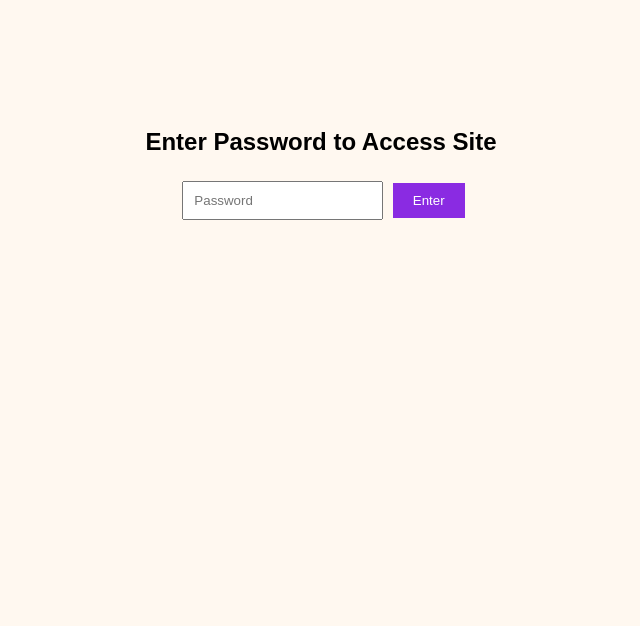
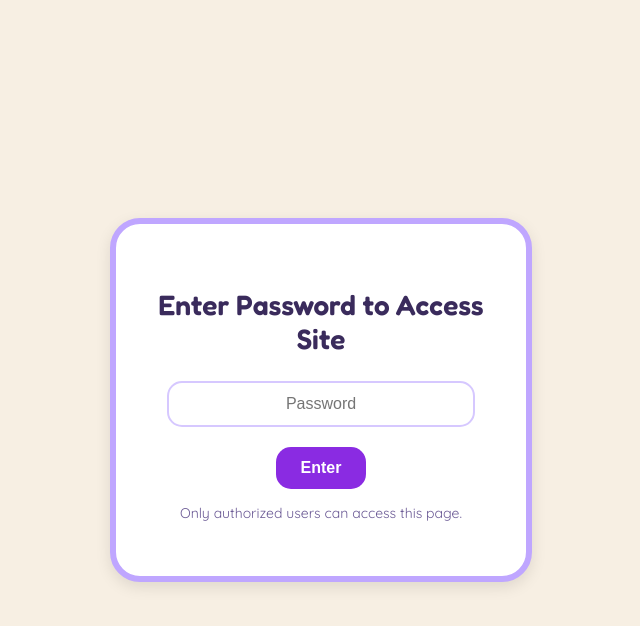
Before and after one commit to EmeraldCook1e/New-Zara-Life, a plain HTML site: page login.html in a window 1280 px wide. Shown: the whole page, without its empty margins (319-959 px from the left). Drawn offline with Linux system fonts and the light colour scheme.

Commit message:
login.html

```diff
--- a/login.html
+++ b/login.html
@@ -2,24 +2,97 @@
 <html lang="en">
 <head>
 <meta charset="UTF-8">
-  <title>Login</title>
+<meta name="viewport" content="width=device-width, initial-scale=1.0">
+<title>Login - My Website</title>
+
+<!-- Import Google Fonts to match index.html -->
+<link href="https://fonts.googleapis.com/css2?family=Fredoka:wght@400;600&family=Quicksand:wght@400;600&display=swap" rel="stylesheet">
+
 <style>
-    body { background-color: #fff8f0; font-family: sans-serif; text-align: center; padding-top: 100px; }
-    input { padding: 10px; margin: 5px; }
-    button { padding: 10px 20px; background-color: #8a2be2; color: white; border: none; cursor: pointer; }
+/* Page background and fonts */
+body {
+  background:#f7efe3; /* cream background */
+  font-family:'Quicksand', sans-serif;
+  margin:0;
+  display:flex;
+  justify-content:center;
+  align-items:center;
+  height:100vh;
+}
+
+/* Login box */
+.wrapper {
+  background:#ffffff;
+  border:6px solid #bfa6ff; /* soft purple border */
+  border-radius:30px;
+  padding:40px 30px;
+  text-align:center;
+  width:350px;
+  box-shadow: 0 5px 15px rgba(0,0,0,0.1);
+}
+
+/* Header text */
+h2 {
+  font-family:'Fredoka', sans-serif;
+  font-size:28px;
+  color:#3a2b5c;
+  margin-bottom:15px;
+}
+
+/* Password input */
+input[type="password"] {
+  padding:12px;
+  width:80%;
+  margin:10px 0;
+  border-radius:15px;
+  border:2px solid #d6c8ff;
+  font-size:16px;
+  text-align:center;
+}
+
+/* Login button */
+button {
+  padding:12px 25px;
+  background:#8a2be2; /* purple button */
+  color:white;
+  border:none;
+  border-radius:15px;
+  font-weight:bold;
+  cursor:pointer;
+  font-size:16px;
+  margin-top:10px;
+}
+
+/* Button hover effect */
+button:hover {
+  background:#6f1db5;
+}
+
+/* Optional small text */
+p {
+  color:#6b5a95;
+  font-size:14px;
+  margin-top:15px;
+}
 </style>
 </head>
+
 <body>
+<div class="wrapper">
   <h2>Enter Password to Access Site</h2>
   <input type="password" id="password" placeholder="Password">
+  <br>
   <button onclick="checkPassword()">Enter</button>
+  <p>Only authorized users can access this page.</p>
+</div>
 
 <script>
 function checkPassword() {
   const pw = document.getElementById('password').value;
-      const correctPw = "Zara1234"; // <-- Change this to your password
+  const correctPw = "Zara1234"; // <-- Replace with your password
   if(pw === correctPw) {
-        window.location.href = "index.html"; // <-- Your main page
+    sessionStorage.setItem('loggedIn','true'); // remember login
+    window.location.href = "index.html";       // redirect to main page
   } else {
     alert("Incorrect password!");
   }
```
Lines whose indentation alone changed are shown as unchanged.
